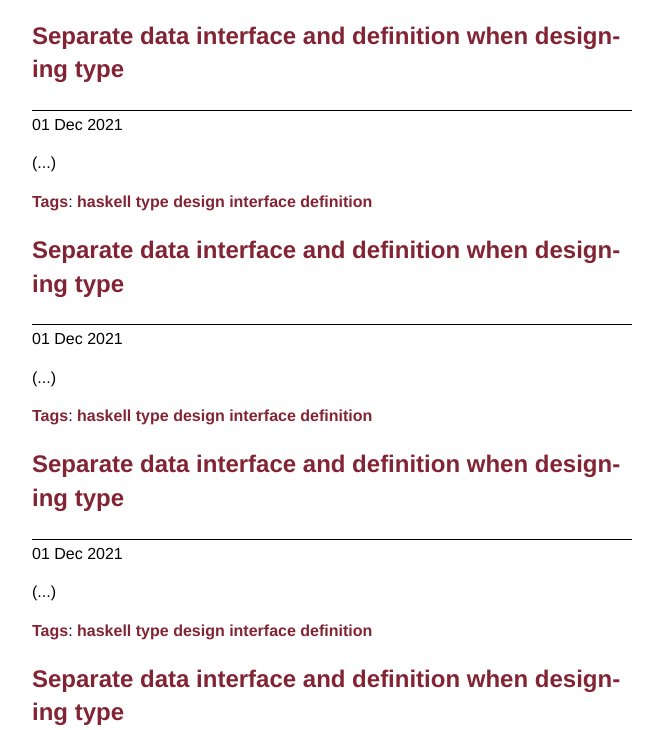
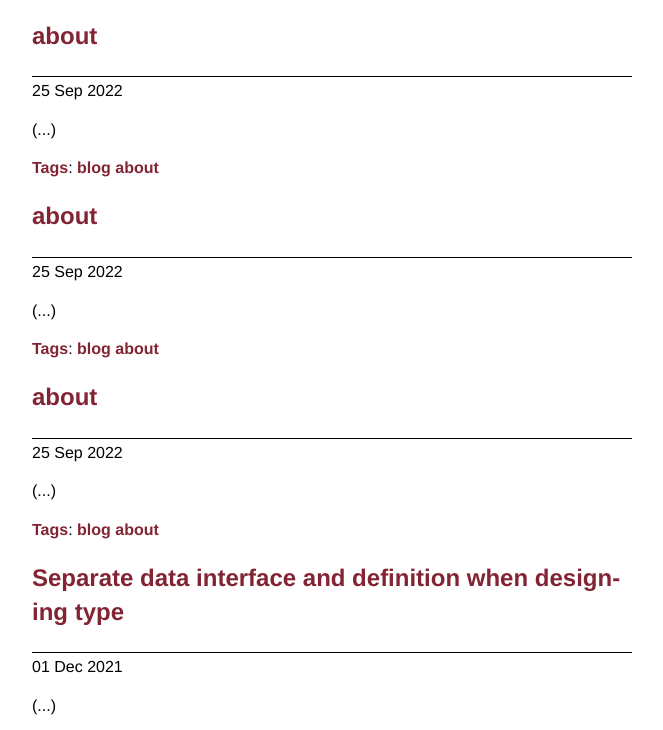
Before and after one commit to hughjfchen/hughjfchen.github.io, a plain HTML site: page tag-.html in a window 1280 px wide. Shown: the part 316-1046 px from the top of the page, without its empty margins (308-971 px from the left). Drawn offline with Linux system fonts and the light colour scheme.

Commit message:
try to fix about tags.

```diff
--- a/tag-.html
+++ b/tag-.html
@@ -32,6 +32,57 @@
     </div>
     <div id="content">
         <h1 class="title">Posts tagged "":</h1>
+        <h2 class="post-title"><a href=
+        "https://hughjfchen.github.io/about.html">about</a></h2>
+        <div class="post-date">
+            25 Sep 2022
+        </div>
+        <p></p>(...)
+        <div class="taglist">
+            <a href=
+            "https://hughjfchen.github.io/tags.html">Tags</a>:
+            <a href="https://hughjfchen.github.io/tag-.html"></a>
+            <a href=
+            "https://hughjfchen.github.io/tag-blog.html">blog</a>
+            <a href="https://hughjfchen.github.io/tag-.html"></a>
+            <a href=
+            "https://hughjfchen.github.io/tag-about.html">about</a>
+            <a href="https://hughjfchen.github.io/tag-.html"></a>
+        </div>
+        <h2 class="post-title"><a href=
+        "https://hughjfchen.github.io/about.html">about</a></h2>
+        <div class="post-date">
+            25 Sep 2022
+        </div>
+        <p></p>(...)
+        <div class="taglist">
+            <a href=
+            "https://hughjfchen.github.io/tags.html">Tags</a>:
+            <a href="https://hughjfchen.github.io/tag-.html"></a>
+            <a href=
+            "https://hughjfchen.github.io/tag-blog.html">blog</a>
+            <a href="https://hughjfchen.github.io/tag-.html"></a>
+            <a href=
+            "https://hughjfchen.github.io/tag-about.html">about</a>
+            <a href="https://hughjfchen.github.io/tag-.html"></a>
+        </div>
+        <h2 class="post-title"><a href=
+        "https://hughjfchen.github.io/about.html">about</a></h2>
+        <div class="post-date">
+            25 Sep 2022
+        </div>
+        <p></p>(...)
+        <div class="taglist">
+            <a href=
+            "https://hughjfchen.github.io/tags.html">Tags</a>:
+            <a href="https://hughjfchen.github.io/tag-.html"></a>
+            <a href=
+            "https://hughjfchen.github.io/tag-blog.html">blog</a>
+            <a href="https://hughjfchen.github.io/tag-.html"></a>
+            <a href=
+            "https://hughjfchen.github.io/tag-about.html">about</a>
+            <a href="https://hughjfchen.github.io/tag-.html"></a>
+        </div>
         <h2 class="post-title"><a href=
         "https://hughjfchen.github.io/2021-12-01-separate-data-interface-and-definition-when-designing-type.html">
         Separate data interface and definition when designing
```
Also changed, not shown: about.html (+6 -1 lines), index.html (+6 -1 lines), rss.xml (+20 -3 lines), tag-about.html (+5 -2 lines), tag-blog.html (+17 -0 lines), tags.html (+21 -1 lines), 1 other file.
